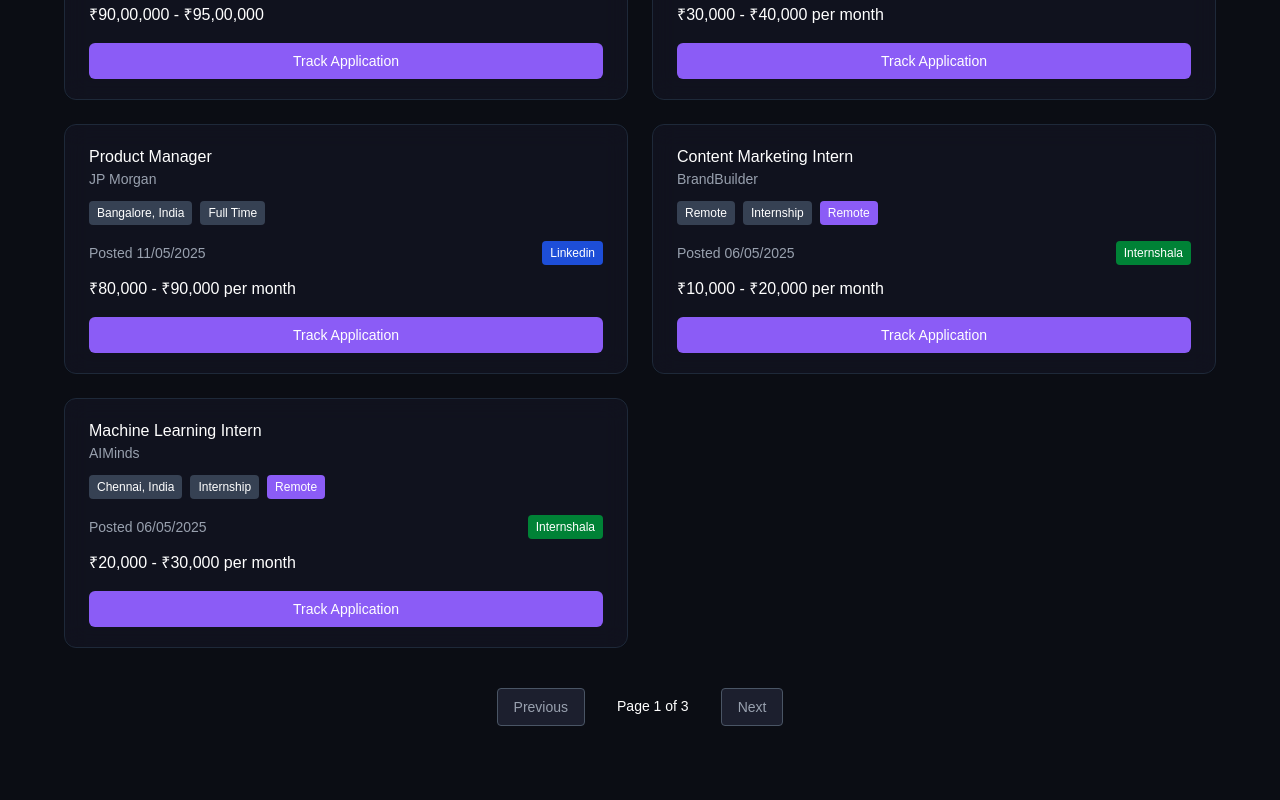
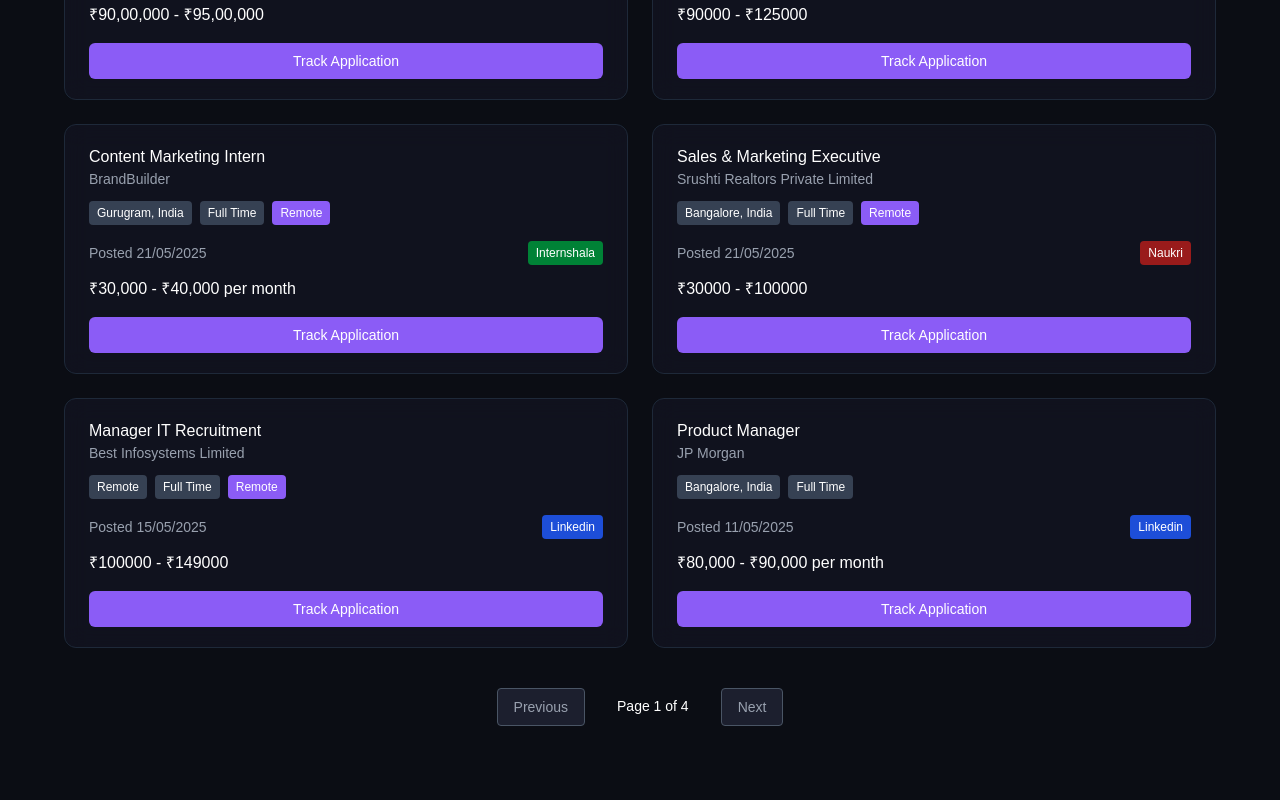
Before and after one commit to vridhichaudhary/HireVia, a Next.js app in the folder hirevia/: page /jobs in a window 1280 px wide. Shown: the part 320-1120 px from the top of the page. Built offline with nearby package versions, Linux system fonts and the light colour scheme.

Commit message:
minor changes

```diff
--- a/hirevia/src/app/jobs/page.js
+++ b/hirevia/src/app/jobs/page.js
@@ -3,7 +3,7 @@ import React, { useState, useEffect } from "react";
 import Footer from "@/components/Footer/Footer";
 import { addTrackedJob, isJobTracked } from "@/utils/localStorageUtils";
 
-const JOBS_PER_PAGE = 5;
+const JOBS_PER_PAGE = 6;
 
 const platformColors = {
   Linkedin: "bg-[#1D4ED8]",
@@ -176,6 +176,72 @@ const allJobs = [
     platform: "Internshala",
     posted: "06/05/2025",
     salary: "₹13,00,000 - ₹16,00,000",
+  },
+  {
+    id: 16,
+    title: "Marketing Head",
+    company: "Genomepathra Wellness Private Limited",
+    location: "Mumbai, India",
+    type: "Full Time",
+    remote: false,
+    platform: "Linkedin",
+    posted: "08/05/2025",
+    salary: "₹50000 - ₹140000",
+  },
+  {
+    id: 17,
+    title: "Sales & Marketing Executive",
+    company: "Srushti Realtors Private Limited",
+    location: "Bangalore, India",
+    type: "Full Time",
+    remote: true,
+    platform: "Naukri",
+    posted: "21/05/2025",
+    salary: "₹30000 - ₹100000",
+  },
+  {
+    id: 18,
+    title: "Oracle PL/SQL Developer",
+    company: "Coforge Ltd (NIIT Technologies)",
+    location: "Remote",
+    type: "Internship",
+    remote: true,
+    platform: "Naukri",
+    posted: "09/05/2025",
+    salary: "₹75000 - ₹130000",
+  },
+  {
+    id: 19,
+    title: "Manager IT Recruitment",
+    company: "Best Infosystems Limited",
+    location: "Remote",
+    type: "Full Time",
+    remote: true,
+    platform: "Linkedin",
+    posted: "15/05/2025",
+    salary: "₹100000 - ₹149000",
+  },
+  {
+    id: 20,
+    title: "Electrical Engineer",
+    company: "Alps Consultant Private Limited",
+    location: "Delhi, India",
+    type: "Part Time",
+    remote: false,
+    platform: "Internshala",
+    posted: "30/05/2025",
+    salary: "₹90000 - ₹125000",
+  },
+  {
+    id: 21,
+    title: "Export Manager",
+    company: "Kimson (India) Private Limited",
+    location: "Ahmedabad, India",
+    type: "Full Time",
+    remote: false,
+    platform: "Naukri",
+    posted: "28/04/2025",
+    salary: "₹10000 - ₹100000",
   }
 ];
 
@@ -223,7 +289,7 @@ const SearchJobs = () => {
 
   const handleTrack = (job) => {
     if (!addedJobs.includes(job.id)) {
-      addTrackedJob({ ...job, status: "Offer", appliedOn: new Date().toISOString() });
+      addTrackedJob({ ...job, status: "Applied", appliedOn: new Date().toISOString() });
       setAddedJobs((prev) => [...prev, job.id]);
     }
   };
--- a/hirevia/src/app/tracker/page.js
+++ b/hirevia/src/app/tracker/page.js
@@ -18,10 +18,6 @@ const ApplicationTracker = () => {
   localStorage.setItem("trackedJobs", JSON.stringify(updatedJobs));
 };
 
-  const statusCounts = trackedJobs.reduce((counts, job) => {
-    counts[job.status] = (counts[job.status] || 0) + 1;
-    return counts;
-  }, {});
 
   return (
     <section className="bg-[#0B0D14] min-h-screen text-white px-4 py-12">
--- a/hirevia/src/components/Footer/Footer.jsx
+++ b/hirevia/src/components/Footer/Footer.jsx
@@ -11,11 +11,6 @@ const Footer = () => {
             <p className="text-sm">
               Your one-stop platform for finding and tracking job opportunities across multiple job boards.
             </p>
-            <div className="flex gap-4 mt-4 text-xl text-[#8B5CF6]">
-              <a href="#"><i className="fab fa-twitter"></i></a>
-              <a href="#"><i className="fab fa-linkedin"></i></a>
-              <a href="#"><i className="fab fa-instagram"></i></a>
-            </div>
           </div>
 
           <div>
--- a/hirevia/src/components/HeroSection/HeroSection.jsx
+++ b/hirevia/src/components/HeroSection/HeroSection.jsx
@@ -5,7 +5,6 @@ const HeroSection = () => {
   return (
     <section className="bg-gradient-to-t from-black via-[#0D1117] to-[#1F2937] py-24 px-6">
       <div className="max-w-7xl mx-auto flex flex-col lg:flex-row items-center justify-between gap-12">
-
 
         <div className="text-left max-w-xl">
           <h1 className="text-4xl md:text-6xl font-bold text-white leading-tight">
--- a/hirevia/src/components/Navbar/Navbar.jsx
+++ b/hirevia/src/components/Navbar/Navbar.jsx
@@ -79,7 +79,6 @@ const Navbar = () => {
 
   return (
     <>
-      {/* NAVBAR COMPONENT */}
       <nav className="flex items-center justify-between px-6 py-3 bg-black/30 text-white shadow-md sticky top-0 z-40">
         <div className="text-2xl font-bold tracking-wide">
           Hire<span className="text-[#8B5CF6]">Via</span>
@@ -96,7 +95,7 @@ const Navbar = () => {
         <div className="hidden md:flex items-center gap-8 text-sm">
           <Link href="/" className="hover:text-[#7C3AED] transition">Home</Link>
           <Link href="/jobs" className="hover:text-[#7C3AED] transition">Search Jobs</Link>
-          <Link href="/tracker" className="hover:text-[#7C3AED] transition">ApplicationTracker</Link>
+          <Link href="/tracker" className="hover:text-[#7C3AED] transition">Application Tracker</Link>
           <Link href="/blog" className="hover:text-[#7C3AED] transition">Career Blog</Link>
         </div>
         <div className="hidden md:flex items-center gap-4 relative">
@@ -125,7 +124,6 @@ const Navbar = () => {
         </div>
       </nav>
 
-      {/* MOBILE MENU */}
       {menuOpen && (
         <div className="md:hidden flex flex-col items-center gap-4 py-6 bg-[#8B5CF6] text-[#FFFFFF] text-sm font-medium shadow-md">
           <Link href="/" className="hover:text-white" onClick={toggleMenu}>Home</Link>
```
